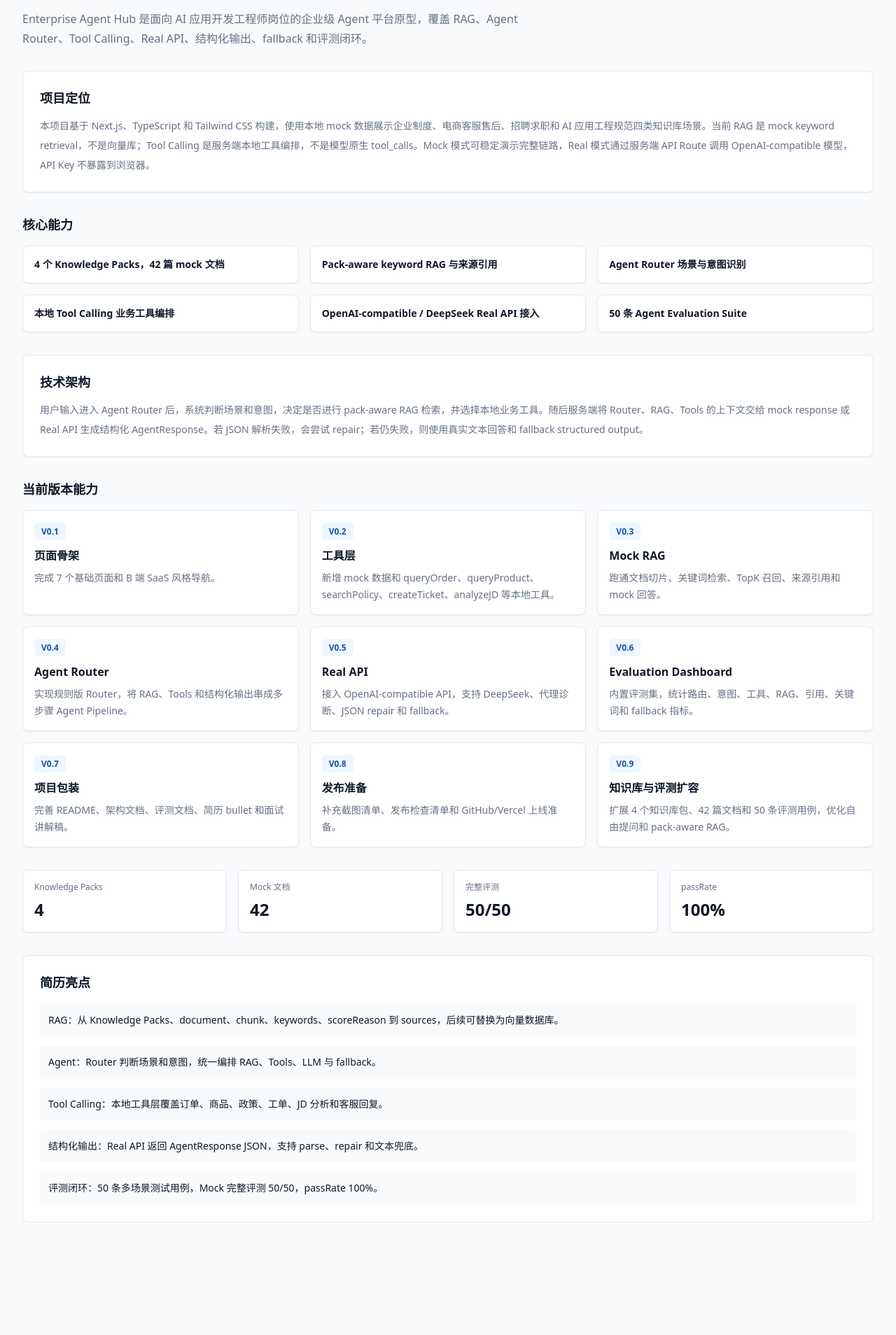
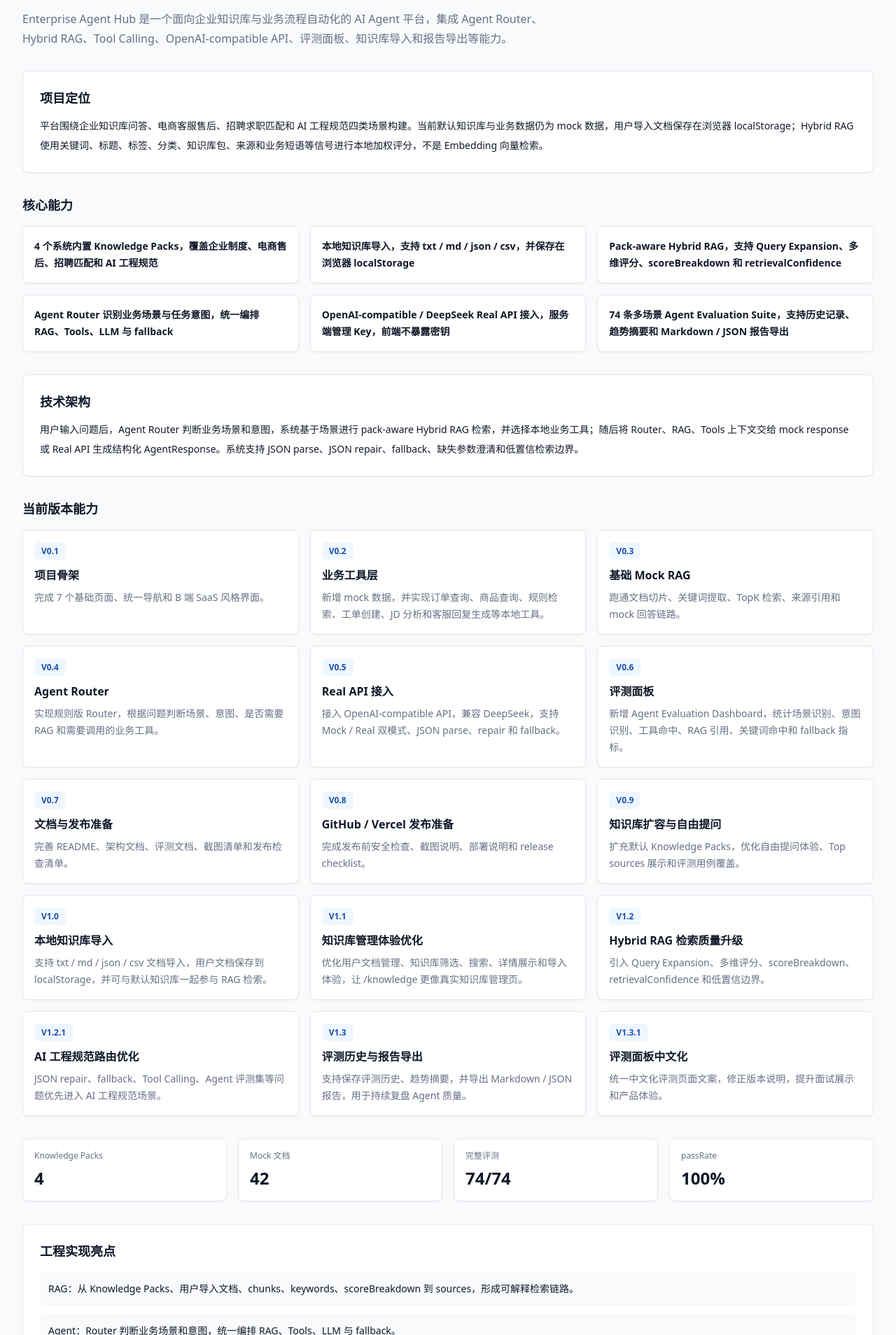
Before and after one commit to YINGASA/enterprise-agent-hub, a Next.js app: page /about in a window 1280 px wide. Shown: the part 172-2080 px from the top of the page at 70% size. Before the commit the page ends 1951 px from the top, so only its background shows below. Built offline with nearby package versions, Linux system fonts and the light colour scheme.

Commit message:
v1.3.2: update about page project overview

```diff
--- a/src/app/about/page.tsx
+++ b/src/app/about/page.tsx
@@ -1,44 +1,74 @@
 import { PageHeader } from "@/components/PageHeader";
 
 const capabilities = [
-  "4 个 Knowledge Packs，42 篇 mock 文档",
-  "Pack-aware keyword RAG 与来源引用",
-  "Agent Router 场景与意图识别",
-  "本地 Tool Calling 业务工具编排",
-  "OpenAI-compatible / DeepSeek Real API 接入",
-  "50 条 Agent Evaluation Suite",
+  "4 个系统内置 Knowledge Packs，覆盖企业制度、电商售后、招聘匹配和 AI 工程规范",
+  "本地知识库导入，支持 txt / md / json / csv，并保存在浏览器 localStorage",
+  "Pack-aware Hybrid RAG，支持 Query Expansion、多维评分、scoreBreakdown 和 retrievalConfidence",
+  "Agent Router 识别业务场景与任务意图，统一编排 RAG、Tools、LLM 与 fallback",
+  "OpenAI-compatible / DeepSeek Real API 接入，服务端管理 Key，前端不暴露密钥",
+  "74 条多场景 Agent Evaluation Suite，支持历史记录、趋势摘要和 Markdown / JSON 报告导出",
 ];
 
 const versions = [
-  { version: "V0.1", title: "页面骨架", body: "完成 7 个基础页面和 B 端 SaaS 风格导航。" },
-  { version: "V0.2", title: "工具层", body: "新增 mock 数据和 queryOrder、queryProduct、searchPolicy、createTicket、analyzeJD 等本地工具。" },
-  { version: "V0.3", title: "Mock RAG", body: "跑通文档切片、关键词检索、TopK 召回、来源引用和 mock 回答。" },
-  { version: "V0.4", title: "Agent Router", body: "实现规则版 Router，将 RAG、Tools 和结构化输出串成多步骤 Agent Pipeline。" },
-  { version: "V0.5", title: "Real API", body: "接入 OpenAI-compatible API，支持 DeepSeek、代理诊断、JSON repair 和 fallback。" },
-  { version: "V0.6", title: "Evaluation Dashboard", body: "内置评测集，统计路由、意图、工具、RAG、引用、关键词和 fallback 指标。" },
-  { version: "V0.7", title: "项目包装", body: "完善 README、架构文档、评测文档、简历 bullet 和面试讲解稿。" },
-  { version: "V0.8", title: "发布准备", body: "补充截图清单、发布检查清单和 GitHub/Vercel 上线准备。" },
-  { version: "V0.9", title: "知识库与评测扩容", body: "扩展 4 个知识库包、42 篇文档和 50 条评测用例，优化自由提问和 pack-aware RAG。" },
+  { version: "V0.1", title: "项目骨架", body: "完成 7 个基础页面、统一导航和 B 端 SaaS 风格界面。" },
+  { version: "V0.2", title: "业务工具层", body: "新增 mock 数据，并实现订单查询、商品查询、规则检索、工单创建、JD 分析和客服回复生成等本地工具。" },
+  { version: "V0.3", title: "基础 Mock RAG", body: "跑通文档切片、关键词提取、TopK 检索、来源引用和 mock 回答链路。" },
+  { version: "V0.4", title: "Agent Router", body: "实现规则版 Router，根据问题判断场景、意图、是否需要 RAG 和需要调用的业务工具。" },
+  { version: "V0.5", title: "Real API 接入", body: "接入 OpenAI-compatible API，兼容 DeepSeek，支持 Mock / Real 双模式、JSON parse、repair 和 fallback。" },
+  { version: "V0.6", title: "评测面板", body: "新增 Agent Evaluation Dashboard，统计场景识别、意图识别、工具命中、RAG 引用、关键词命中和 fallback 指标。" },
+  { version: "V0.7", title: "文档与发布准备", body: "完善 README、架构文档、评测文档、截图清单和发布检查清单。" },
+  { version: "V0.8", title: "GitHub / Vercel 发布准备", body: "完成发布前安全检查、截图说明、部署说明和 release checklist。" },
+  { version: "V0.9", title: "知识库扩容与自由提问", body: "扩充默认 Knowledge Packs，优化自由提问体验、Top sources 展示和评测用例覆盖。" },
+  { version: "V1.0", title: "本地知识库导入", body: "支持 txt / md / json / csv 文档导入，用户文档保存到 localStorage，并可与默认知识库一起参与 RAG 检索。" },
+  { version: "V1.1", title: "知识库管理体验优化", body: "优化用户文档管理、知识库筛选、搜索、详情展示和导入体验，让 /knowledge 更像真实知识库管理页。" },
+  { version: "V1.2", title: "Hybrid RAG 检索质量升级", body: "引入 Query Expansion、多维评分、scoreBreakdown、retrievalConfidence 和低置信边界。" },
+  { version: "V1.2.1", title: "AI 工程规范路由优化", body: "JSON repair、fallback、Tool Calling、Agent 评测集等问题优先进入 AI 工程规范场景。" },
+  { version: "V1.3", title: "评测历史与报告导出", body: "支持保存评测历史、趋势摘要，并导出 Markdown / JSON 报告，用于持续复盘 Agent 质量。" },
+  { version: "V1.3.1", title: "评测面板中文化", body: "统一中文化评测页面文案，修正版本说明，提升面试展示和产品体验。" },
 ];
 
-const resumeHighlights = [
-  "RAG：从 Knowledge Packs、document、chunk、keywords、scoreReason 到 sources，后续可替换为向量数据库。",
-  "Agent：Router 判断场景和意图，统一编排 RAG、Tools、LLM 与 fallback。",
-  "Tool Calling：本地工具层覆盖订单、商品、政策、工单、JD 分析和客服回复。",
+const engineeringHighlights = [
+  "RAG：从 Knowledge Packs、用户导入文档、chunks、keywords、scoreBreakdown 到 sources，形成可解释检索链路。",
+  "Agent：Router 判断业务场景和意图，统一编排 RAG、Tools、LLM 与 fallback。",
+  "Tool Calling：本地工具支持订单查询、商品查询、规则检索、工单创建、JD 分析和客服回复生成。",
   "结构化输出：Real API 返回 AgentResponse JSON，支持 parse、repair 和文本兜底。",
-  "评测闭环：50 条多场景测试用例，Mock 完整评测 50/50，passRate 100%。",
+  "评测闭环：74 条多场景测试用例，支持保存历史、趋势摘要和 Markdown / JSON 报告导出。",
 ];
 
 export default function AboutPage() {
   return (
     <div className="space-y-8 overflow-x-hidden">
-      <PageHeader eyebrow="About" title="项目说明" description="Enterprise Agent Hub 是面向 AI 应用开发工程师岗位的企业级 Agent 平台原型，覆盖 RAG、Agent Router、Tool Calling、Real API、结构化输出、fallback 和评测闭环。" />
-      <section className="rounded-lg border border-slate-200 bg-white p-6 shadow-sm"><h2 className="text-lg font-semibold text-ink-900">项目定位</h2><p className="mt-3 text-sm leading-7 text-ink-500">本项目基于 Next.js、TypeScript 和 Tailwind CSS 构建，使用本地 mock 数据展示企业制度、电商客服售后、招聘求职和 AI 应用工程规范四类知识库场景。当前 RAG 是 mock keyword retrieval，不是向量库；Tool Calling 是服务端本地工具编排，不是模型原生 tool_calls。Mock 模式可稳定演示完整链路，Real 模式通过服务端 API Route 调用 OpenAI-compatible 模型，API Key 不暴露到浏览器。</p></section>
-      <section><h2 className="mb-4 text-lg font-semibold text-ink-900">核心能力</h2><div className="grid gap-4 md:grid-cols-2 xl:grid-cols-3">{capabilities.map((item) => <article key={item} className="rounded-lg border border-slate-200 bg-white p-4 shadow-sm"><p className="text-sm font-semibold text-ink-900">{item}</p></article>)}</div></section>
-      <section className="rounded-lg border border-slate-200 bg-white p-6 shadow-sm"><h2 className="text-lg font-semibold text-ink-900">技术架构</h2><p className="mt-3 text-sm leading-7 text-ink-500">用户输入进入 Agent Router 后，系统判断场景和意图，决定是否进行 pack-aware RAG 检索，并选择本地业务工具。随后服务端将 Router、RAG、Tools 的上下文交给 mock response 或 Real API 生成结构化 AgentResponse。若 JSON 解析失败，会尝试 repair；若仍失败，则使用真实文本回答和 fallback structured output。</p></section>
-      <section><h2 className="mb-4 text-lg font-semibold text-ink-900">当前版本能力</h2><div className="grid gap-4 md:grid-cols-2 xl:grid-cols-3">{versions.map((item) => <article key={item.version} className="rounded-lg border border-slate-200 bg-white p-4 shadow-sm"><span className="rounded-md bg-brand-50 px-2.5 py-1 text-xs font-semibold text-brand-700">{item.version}</span><h3 className="mt-3 font-semibold text-ink-900">{item.title}</h3><p className="mt-2 text-sm leading-6 text-ink-500">{item.body}</p></article>)}</div></section>
-      <section className="grid gap-4 md:grid-cols-4"><article className="rounded-lg border border-slate-200 bg-white p-4 shadow-sm"><p className="text-xs text-ink-500">Knowledge Packs</p><p className="mt-2 text-2xl font-semibold text-ink-900">4</p></article><article className="rounded-lg border border-slate-200 bg-white p-4 shadow-sm"><p className="text-xs text-ink-500">Mock 文档</p><p className="mt-2 text-2xl font-semibold text-ink-900">42</p></article><article className="rounded-lg border border-slate-200 bg-white p-4 shadow-sm"><p className="text-xs text-ink-500">完整评测</p><p className="mt-2 text-2xl font-semibold text-ink-900">50/50</p></article><article className="rounded-lg border border-slate-200 bg-white p-4 shadow-sm"><p className="text-xs text-ink-500">passRate</p><p className="mt-2 text-2xl font-semibold text-ink-900">100%</p></article></section>
-      <section className="rounded-lg border border-slate-200 bg-white p-6 shadow-sm"><h2 className="text-lg font-semibold text-ink-900">简历亮点</h2><div className="mt-4 space-y-3">{resumeHighlights.map((item) => <p key={item} className="rounded-md bg-slate-50 p-3 text-sm leading-6 text-ink-600">{item}</p>)}</div></section>
+      <PageHeader
+        eyebrow="About"
+        title="项目说明"
+        description="Enterprise Agent Hub 是一个面向企业知识库与业务流程自动化的 AI Agent 平台，集成 Agent Router、Hybrid RAG、Tool Calling、OpenAI-compatible API、评测面板、知识库导入和报告导出等能力。"
+      />
+      <section className="rounded-lg border border-slate-200 bg-white p-6 shadow-sm">
+        <h2 className="text-lg font-semibold text-ink-900">项目定位</h2>
+        <p className="mt-3 text-sm leading-7 text-ink-600">平台围绕企业知识库问答、电商客服售后、招聘求职匹配和 AI 工程规范四类场景构建。当前默认知识库与业务数据仍为 mock 数据，用户导入文档保存在浏览器 localStorage；Hybrid RAG 使用关键词、标题、标签、分类、知识库包、来源和业务短语等信号进行本地加权评分，不是 Embedding 向量检索。</p>
+      </section>
+      <section>
+        <h2 className="mb-4 text-lg font-semibold text-ink-900">核心能力</h2>
+        <div className="grid gap-4 md:grid-cols-2 xl:grid-cols-3">{capabilities.map((item) => <article key={item} className="rounded-lg border border-slate-200 bg-white p-4 shadow-sm"><p className="text-sm font-semibold leading-6 text-ink-900">{item}</p></article>)}</div>
+      </section>
+      <section className="rounded-lg border border-slate-200 bg-white p-6 shadow-sm">
+        <h2 className="text-lg font-semibold text-ink-900">技术架构</h2>
+        <p className="mt-3 text-sm leading-7 text-ink-600">用户输入问题后，Agent Router 判断业务场景和意图，系统基于场景进行 pack-aware Hybrid RAG 检索，并选择本地业务工具；随后将 Router、RAG、Tools 上下文交给 mock response 或 Real API 生成结构化 AgentResponse。系统支持 JSON parse、JSON repair、fallback、缺失参数澄清和低置信检索边界。</p>
+      </section>
+      <section>
+        <h2 className="mb-4 text-lg font-semibold text-ink-900">当前版本能力</h2>
+        <div className="grid gap-4 md:grid-cols-2 xl:grid-cols-3">{versions.map((item) => <article key={item.version} className="rounded-lg border border-slate-200 bg-white p-4 shadow-sm"><span className="rounded-md bg-brand-50 px-2.5 py-1 text-xs font-semibold text-brand-700">{item.version}</span><h3 className="mt-3 font-semibold text-ink-900">{item.title}</h3><p className="mt-2 text-sm leading-6 text-ink-500">{item.body}</p></article>)}</div>
+      </section>
+      <section className="grid gap-4 md:grid-cols-4">
+        <article className="rounded-lg border border-slate-200 bg-white p-4 shadow-sm"><p className="text-xs text-ink-500">Knowledge Packs</p><p className="mt-2 text-2xl font-semibold text-ink-900">4</p></article>
+        <article className="rounded-lg border border-slate-200 bg-white p-4 shadow-sm"><p className="text-xs text-ink-500">Mock 文档</p><p className="mt-2 text-2xl font-semibold text-ink-900">42</p></article>
+        <article className="rounded-lg border border-slate-200 bg-white p-4 shadow-sm"><p className="text-xs text-ink-500">完整评测</p><p className="mt-2 text-2xl font-semibold text-ink-900">74/74</p></article>
+        <article className="rounded-lg border border-slate-200 bg-white p-4 shadow-sm"><p className="text-xs text-ink-500">passRate</p><p className="mt-2 text-2xl font-semibold text-ink-900">100%</p></article>
+      </section>
+      <section className="rounded-lg border border-slate-200 bg-white p-6 shadow-sm">
+        <h2 className="text-lg font-semibold text-ink-900">工程实现亮点</h2>
+        <div className="mt-4 space-y-3">{engineeringHighlights.map((item) => <p key={item} className="rounded-md bg-slate-50 p-3 text-sm leading-6 text-ink-600">{item}</p>)}</div>
+      </section>
     </div>
   );
 }
```
Also changed, not shown: 2 other files (tests, documents, lock files or other folders).
